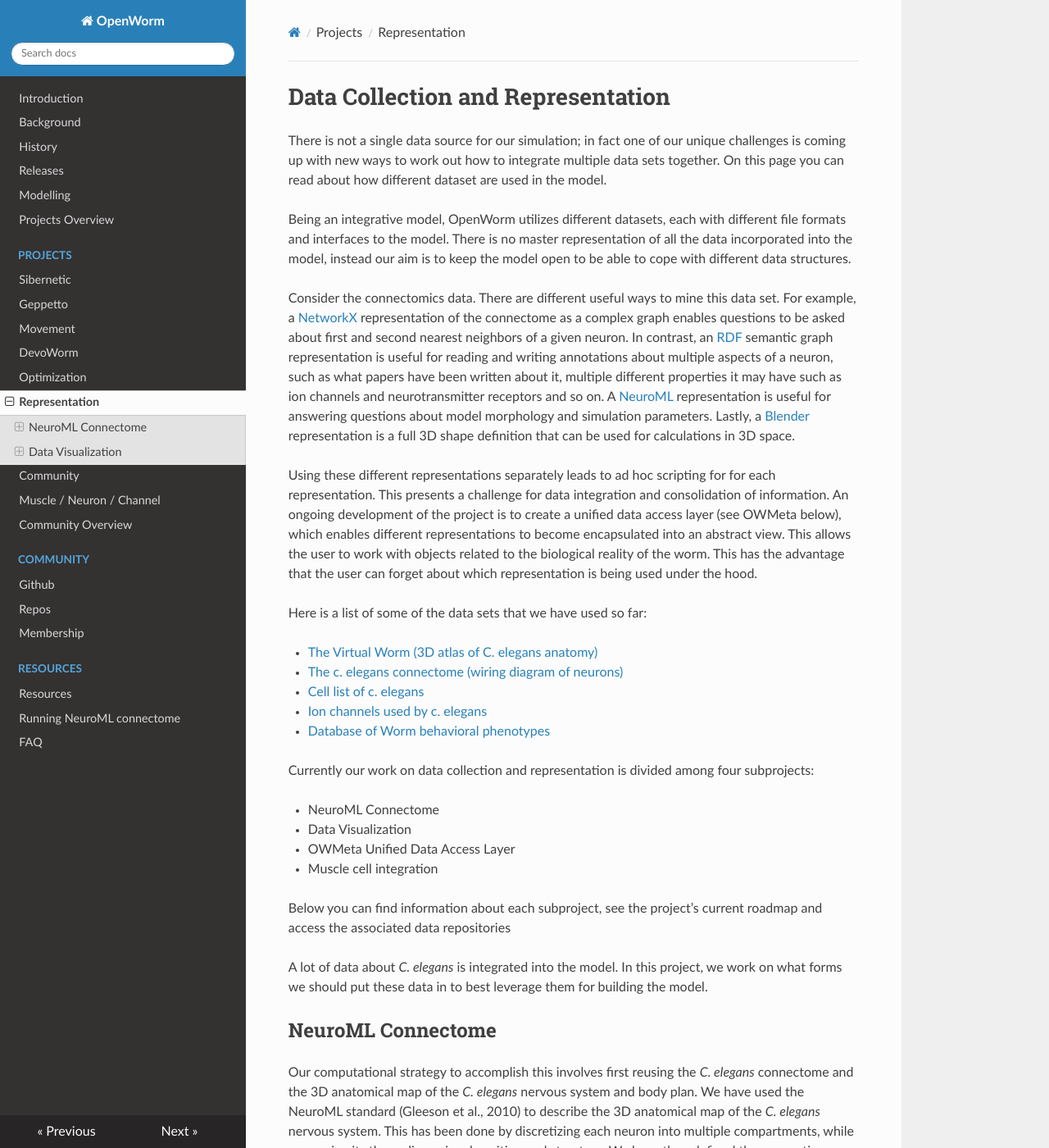
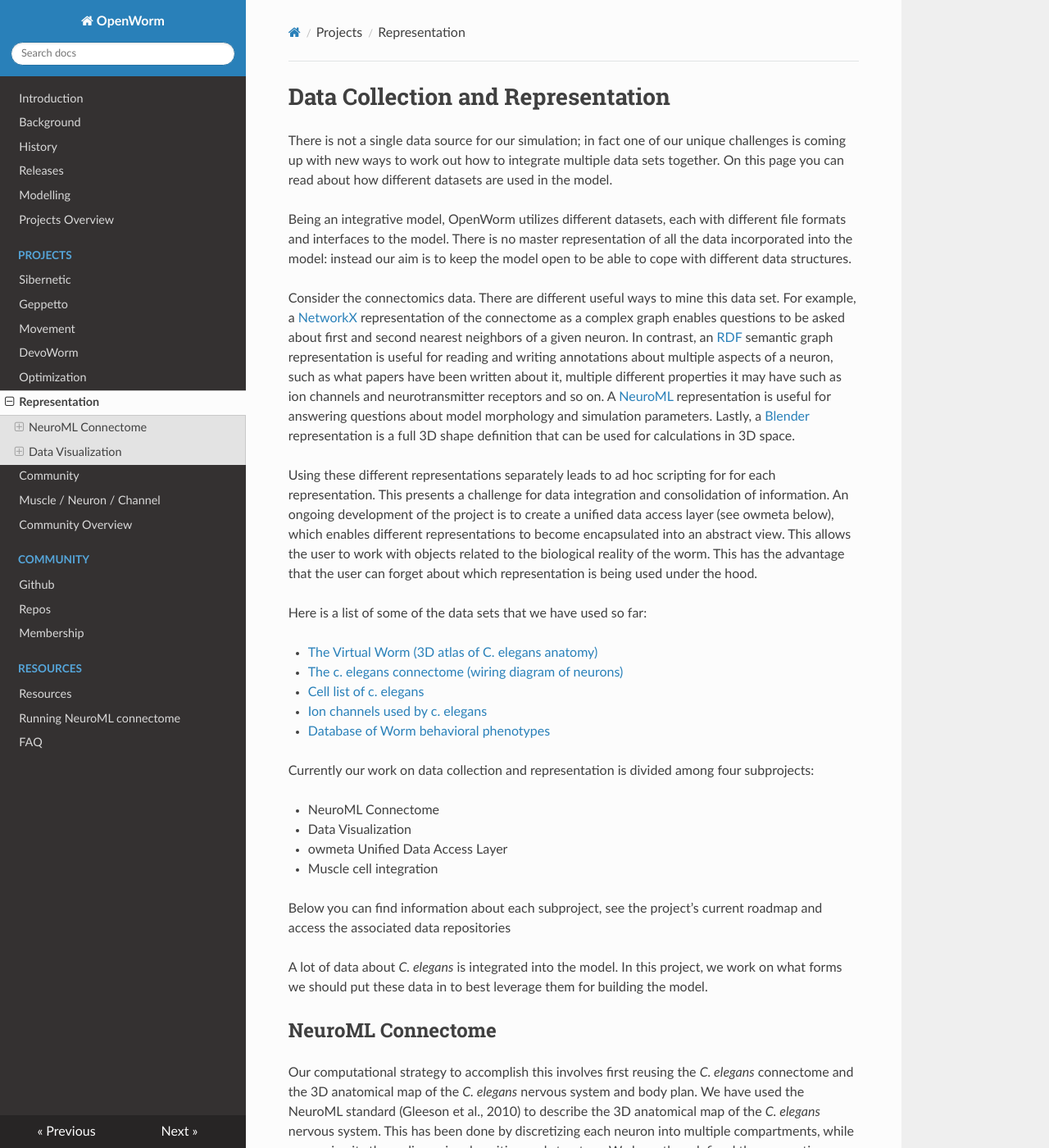
Before and after one commit to openworm/openworm_docs, an MkDocs documentation site: the page built from docs/Projects/datarep.md, in a window 1280 px wide and 1400 px high. Shown: the whole window at 82% size. Built offline with MkDocs 1.6.1, drawn with Linux system fonts in a browser that asks for light colours; nearby versions of some CDN libraries.

Commit message:
Removing capitalization
- Official spelling is all lower-case

```diff
--- a/docs/Projects/datarep.md
+++ b/docs/Projects/datarep.md
@@ -1,13 +1,13 @@
 Data Collection and Representation
 ==================================
 
-There is not a single data source for our simulation; in fact one of our unique challenges is coming up with new ways to work out how to integrate multiple data sets together. On this page you can read about how different dataset are used in the model.
+There is not a single data source for our simulation; in fact one of our unique challenges is coming up with new ways to work out how to integrate multiple data sets together. On this page you can read about how different datasets are used in the model.
 
-Being an integrative model, OpenWorm utilizes different datasets, each with different file formats and interfaces to the model. There is no master representation of all the data incorporated into the model, instead our aim is to keep the model open to be able to cope with different data structures.
+Being an integrative model, OpenWorm utilizes different datasets, each with different file formats and interfaces to the model. There is no master representation of all the data incorporated into the model: instead our aim is to keep the model open to be able to cope with different data structures.
 
 Consider the connectomics data. There are different useful ways to mine this data set. For example, a [NetworkX](https://networkx.github.io/) representation of the connectome as a complex graph enables questions to be asked about first and second nearest neighbors of a given neuron. In contrast, an [RDF](http://www.w3.org/RDF/) semantic graph representation is useful for reading and writing annotations about multiple aspects of a neuron, such as what papers have been written about it, multiple different properties it may have such as ion channels and neurotransmitter receptors and so on. A [NeuroML](http://www.neuroml.org/) representation is useful for answering questions about model morphology and simulation parameters. Lastly, a [Blender](http://www.blender.org/) representation is a full 3D shape definition that can be used for calculations in 3D space.
 
-Using these different representations separately leads to ad hoc scripting for for each representation. This presents a challenge for data integration and consolidation of information. An ongoing development of the project is to create a unified data access layer (see OWMeta below), which enables different representations to become encapsulated into an abstract view. This allows the user to work with objects related to the biological reality of the worm. This has the advantage that the user can forget about which representation is being used under the hood.
+Using these different representations separately leads to ad hoc scripting for for each representation. This presents a challenge for data integration and consolidation of information. An ongoing development of the project is to create a unified data access layer (see owmeta below), which enables different representations to become encapsulated into an abstract view. This allows the user to work with objects related to the biological reality of the worm. This has the advantage that the user can forget about which representation is being used under the hood.
 
 Here is a list of some of the data sets that we have used so far:
 
@@ -21,7 +21,7 @@ Currently our work on data collection and representation is divided among four s
 
 -   NeuroML Connectome
 -   Data Visualization
--   OWMeta Unified Data Access Layer
+-   owmeta Unified Data Access Layer
 -   Muscle cell integration
 
 Below you can find information about each subproject, see the project’s current roadmap and access the associated data repositories
@@ -59,7 +59,7 @@ Repository | Description | Language
 <a href="https://github.com/openworm/CElegansNeuroML">CElegansNeuroML</a> | NeuroML based C elegans model, contained in a neuroConstruct project  | Java
 <a href="https://github.com/openworm/Blender2NeuroML">Blender2NeuroML</a> | Conversion script to bring neuron models drawn in Blender into NeuroML format  | Python
 <a href="https://github.com/openworm/NEURONSimData">NEURONSimData</a> | Graphing voltage data from NEURON sims of C. elegans conectome | Python
-<a href="https://github.com/openworm/OWMeta">OWMeta</a> | Metadata extraction, translation, storage, and sharing | Python
+<a href="https://github.com/openworm/owmeta">owmeta</a> | Metadata extraction, translation, storage, and sharing | Python
 
 
 
```
Also changed, not shown: docs/Projects/muscle-neuron-integration.md (+10 -10 lines), docs/Resources/resources.md (+2 -2 lines).
